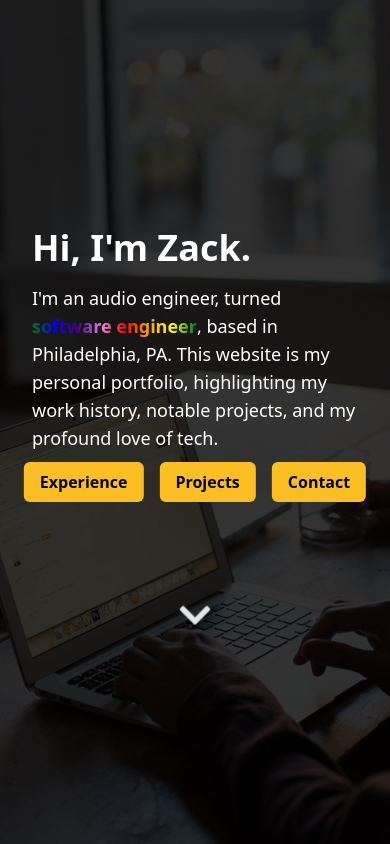
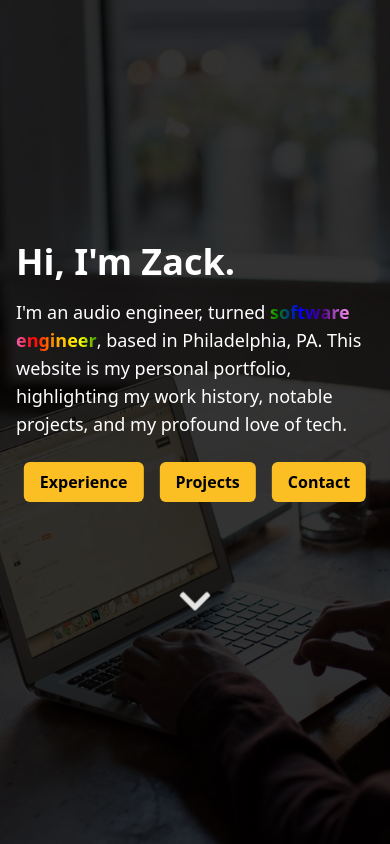
Before and after one commit to zackhanni/zachary.works, a Next.js app: page / in a window 390 px wide. Shown: the top 844 px of the page. Built offline with nearby package versions, Linux system fonts and the light colour scheme.

Commit message:
remove unused hero code. lowered px for paragraph

```diff
--- a/app/components/Hero.tsx
+++ b/app/components/Hero.tsx
@@ -1,6 +1,4 @@
 import Image from "next/image";
-import SocialMedia from "./SocialMedia";
-import Button from "./Button";
 import { FaChevronDown } from "react-icons/fa";
 
 export default function Hero() {
@@ -15,7 +13,7 @@ export default function Hero() {
           style={{}}
           className="opacity-20 object-cover w-screen"
         />
-        <div className="px-8 md:px-0 absolute md:-translate-x-1/2 -translate-y-1/2 top-1/2 md:left-1/2 text-white">
+        <div className="px-4 md:px-0 absolute md:-translate-x-1/2 -translate-y-1/2 top-1/2 md:left-1/2 text-white">
           <p className="text-4xl font-bold">Hi, I&apos;m Zack.</p>
           <p className="pt-4 text-lg">
             I&apos;m an audio engineer, turned{" "}
@@ -26,11 +24,6 @@ export default function Hero() {
             highlighting my work history, notable projects, and my profound love
             of tech.
           </p>
-          {/* <div className="flex z-50 ">
-            <Button name="Experience" password={false} link="#experience" />
-            <Button name="Projects" password={false} link="#projects" />
-            <Button name="Contact" password={false} link="#contact" />
-          </div> */}
           <div className="text-4xl grid place-items-center pt-32">
             <FaChevronDown className="pulse" />
           </div>
```
